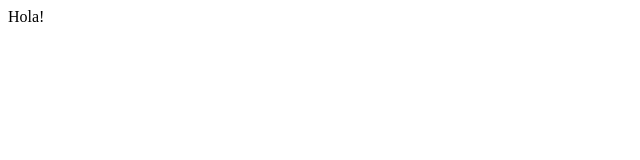
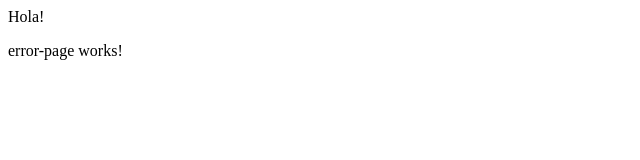
Before and after one commit to Naxo85/angular_myRecipes, an Angular app: page /404 in a window 1280 px wide. Shown: the top 160 px of the page, without its empty margins (0-640 px from the left). Built offline with nearby package versions, Linux system fonts and the light colour scheme.

Commit message:
main routes and error page component

```diff
--- a/src/app/app.component.html
+++ b/src/app/app.component.html
@@ -1 +1,3 @@
 Hola!
+
+<router-outlet></router-outlet>
--- a/src/app/recipes/recipes.module.ts
+++ b/src/app/recipes/recipes.module.ts
@@ -1,5 +1,6 @@
 import { NgModule } from '@angular/core';
 import { CommonModule } from '@angular/common';
+
 import { HomeComponent } from './pages/home/home.component';
 import { CreateComponent } from './pages/create/create.component';
 import { DetailsComponent } from './pages/details/details.component';
--- /dev/null
+++ b/src/app/shared/error-page/error-page.component.html
@@ -0,0 +1 @@
+<p>error-page works!</p>
--- /dev/null
+++ b/src/app/shared/error-page/error-page.component.ts
@@ -0,0 +1,11 @@
+import { Component, OnInit } from '@angular/core';
+
+@Component({
+  selector: 'app-error-page',
+  templateUrl: './error-page.component.html',
+})
+export class ErrorPageComponent implements OnInit {
+  constructor() {}
+
+  ngOnInit(): void {}
+}
```
Also changed, not shown: src/app/app-routing.module.ts (added, +21 -0 lines), src/app/app.module.ts (+7 -8 lines).
